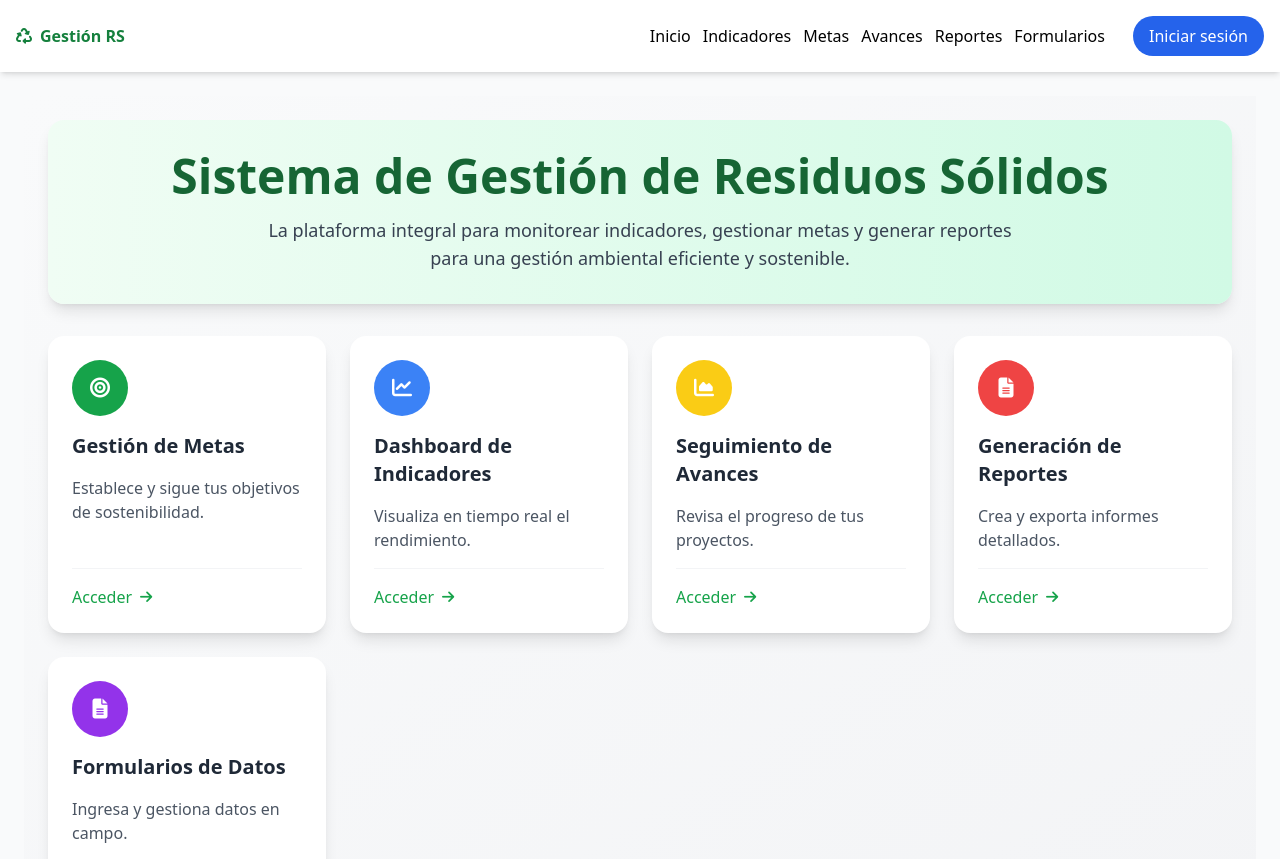
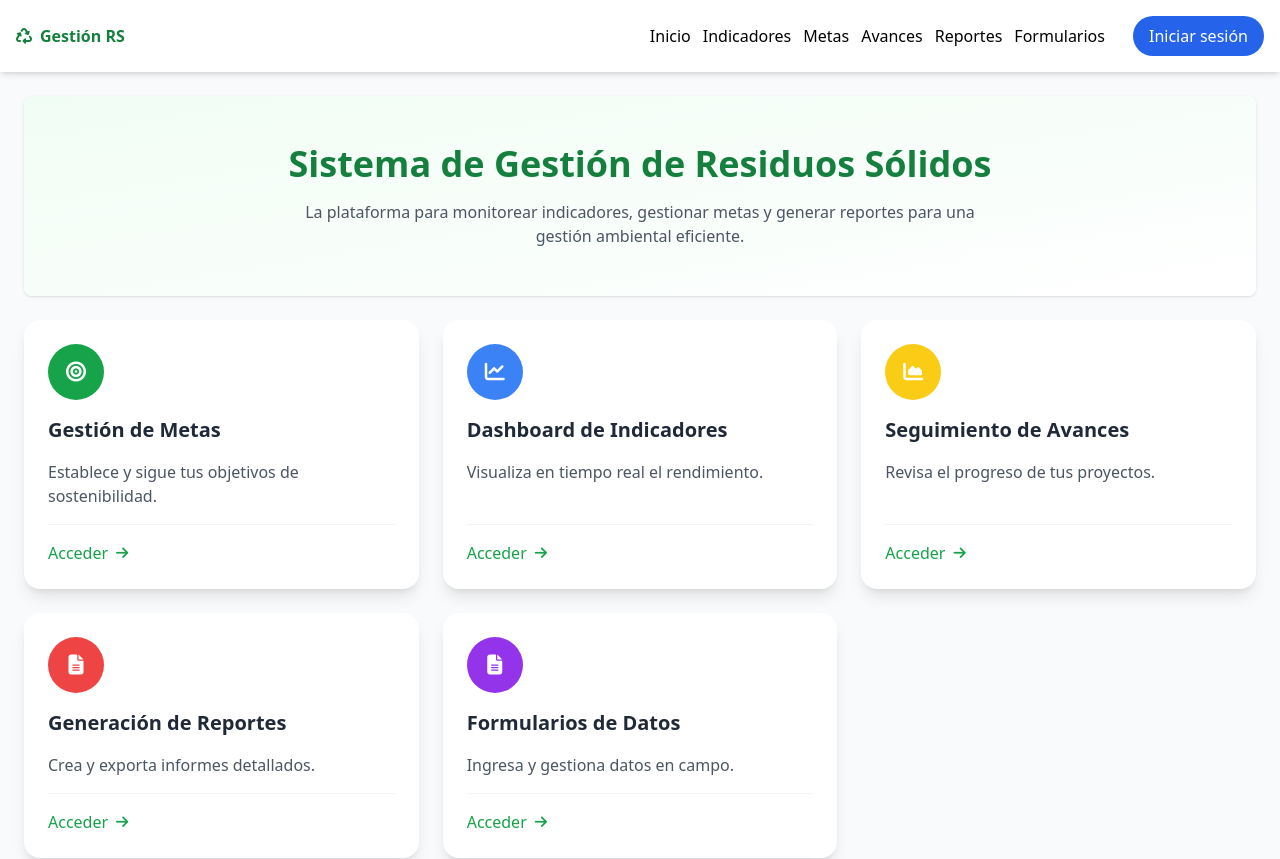
Before and after one commit to Carlostavo/residuos-app, a Next.js app: page /inicio in a window 1280 px wide. Shown: the top 859 px of the page. Built offline with nearby package versions, Linux system fonts and the light colour scheme; no server answers.

Commit message:
Update page.jsx

```diff
--- a/app/inicio/page.jsx
+++ b/app/inicio/page.jsx
@@ -11,38 +11,17 @@ export default function InicioPage() {
   ]
 
   return (
-    <div className="canvas-container">
-      <div className="content-canvas">
-        <div className="hero-section text-center">
-          <h1 className="text-4xl md:text-5xl font-bold text-green-800 mb-4">
-            Sistema de Gestión de Residuos Sólidos
-          </h1>
-          <p className="text-lg text-gray-700 max-w-3xl mx-auto">
-            La plataforma integral para monitorear indicadores, gestionar metas y generar reportes
-            para una gestión ambiental eficiente y sostenible.
-          </p>
-        </div>
+    <section className="space-y-6">
+      <div className="hero text-center p-12 bg-gradient-to-br from-green-50 to-white rounded-lg shadow">
+        <h1 className="text-4xl font-bold text-green-700">Sistema de Gestión de Residuos Sólidos</h1>
+        <p className="text-gray-600 mt-4 max-w-2xl mx-auto">La plataforma para monitorear indicadores, gestionar metas y generar reportes para una gestión ambiental eficiente.</p>
+      </div>
 
-        <div className="responsive-grid">
-          {cards.map((c) => (
-            <div key={c.title} className="h-full">
-              <Card
-                title={c.title}
-                desc={c.desc}
-                icon={c.icon}
-                color={c.color}
-                href={c.href}
-                className="h-full card-hover"
-              />
-            </div>
-          ))}
-        </div>
-
-
-
-
-
+      <div className="grid grid-cols-1 md:grid-cols-3 lg:grid-cols-3 gap-6">
+        {cards.map((c) => (
+          <Card key={c.title} title={c.title} desc={c.desc} icon={c.icon} color={c.color} href={c.href} />
+        ))}
       </div>
-    </div>
+    </section>
   )
 }
```
